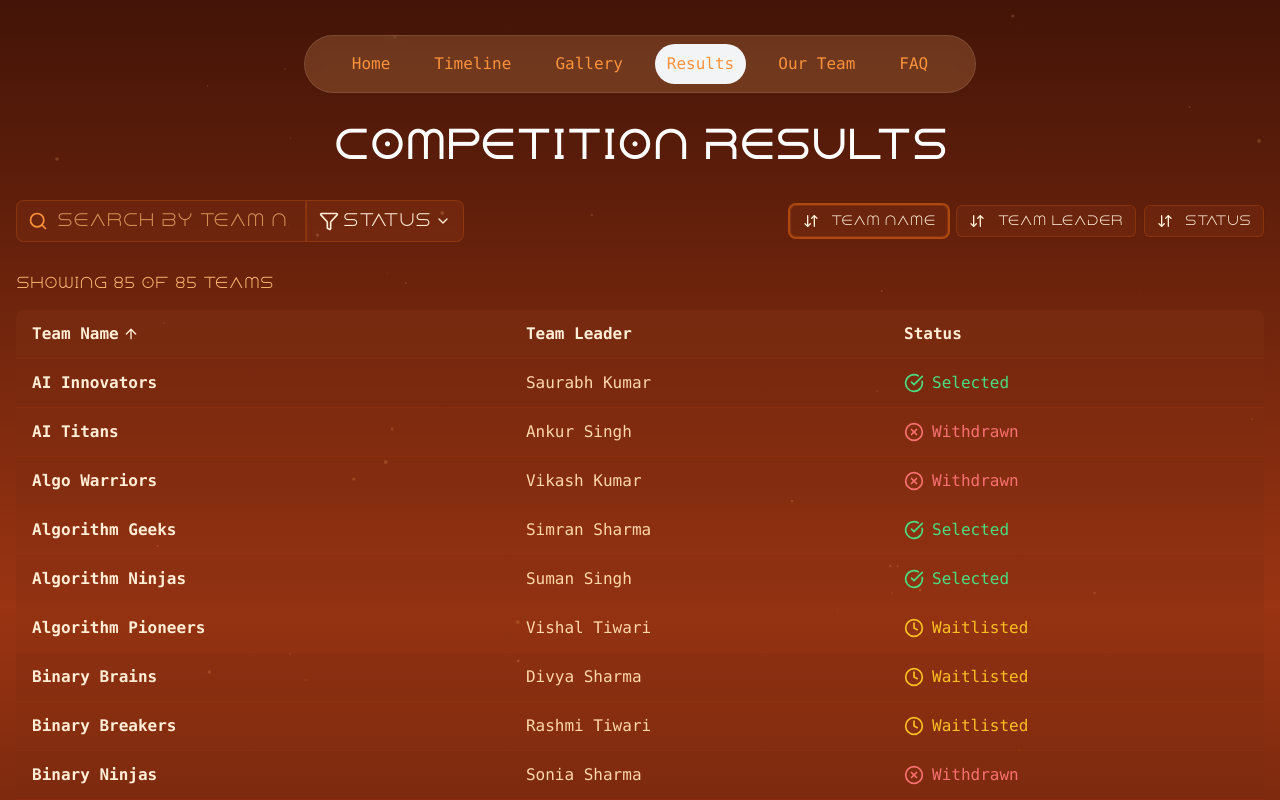
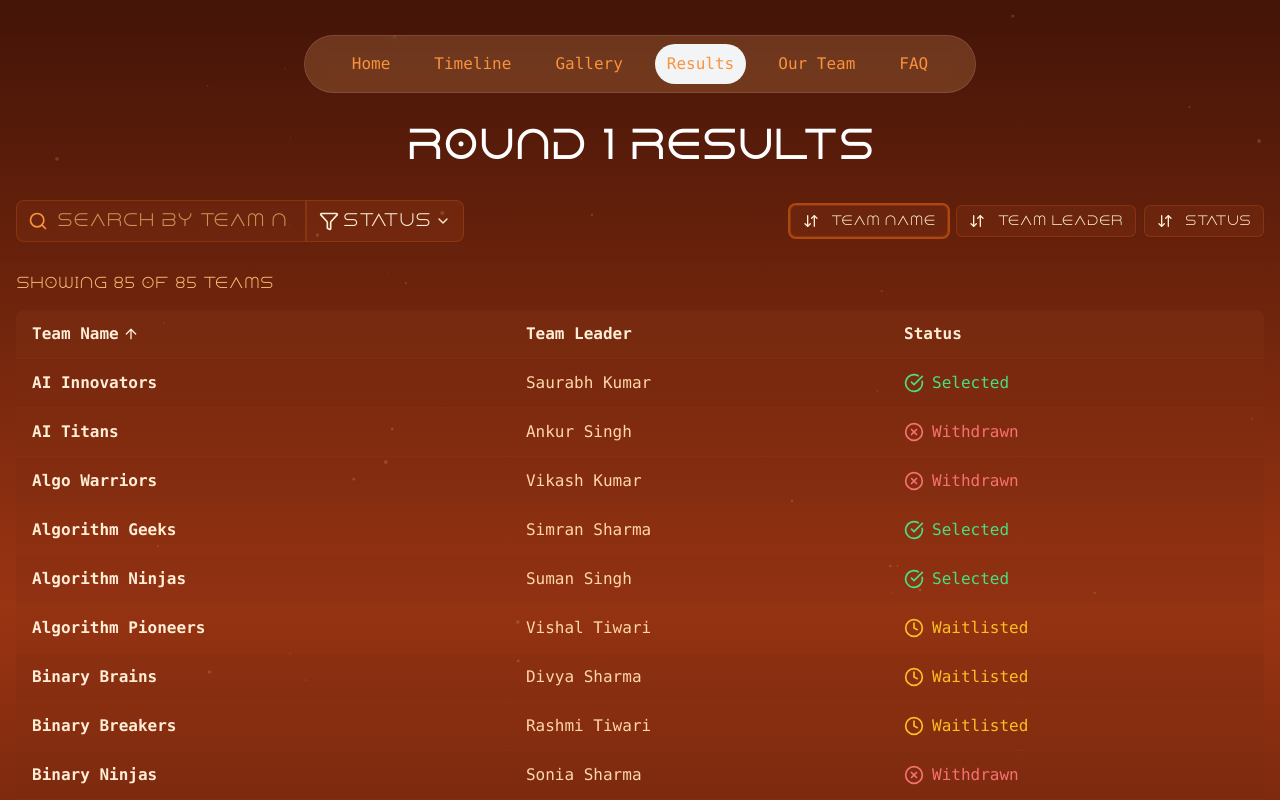
Before and after one commit to himanshulodha2002/anveshana25, a Next.js app: page /results in a window 1280 px wide. Shown: the top 800 px of the page. Built offline with nearby package versions, Linux system fonts and the light colour scheme.

Commit message:
update results header to specify "Round 1 Results"

```diff
--- a/app/results/page.tsx
+++ b/app/results/page.tsx
@@ -100,7 +100,7 @@ export default function Results() {
   return (
     <div className="min-h-[100vh] bg-gradient-to-b from-orange-950 via-orange-800 to-orange-950 relative overflow-hidden">
       <div className="max-w-7xl mx-auto pt-32 px-4">
-        <h1 className="text-4xl font-bold text-center text-white mb-8">Competition Results</h1>
+        <h1 className="text-4xl font-bold text-center text-white mb-8">Round 1 Results</h1>
 
         {/* Search and Filter Controls */}
         <div className="flex flex-col md:flex-row justify-between items-center gap-4 mb-8">
```
